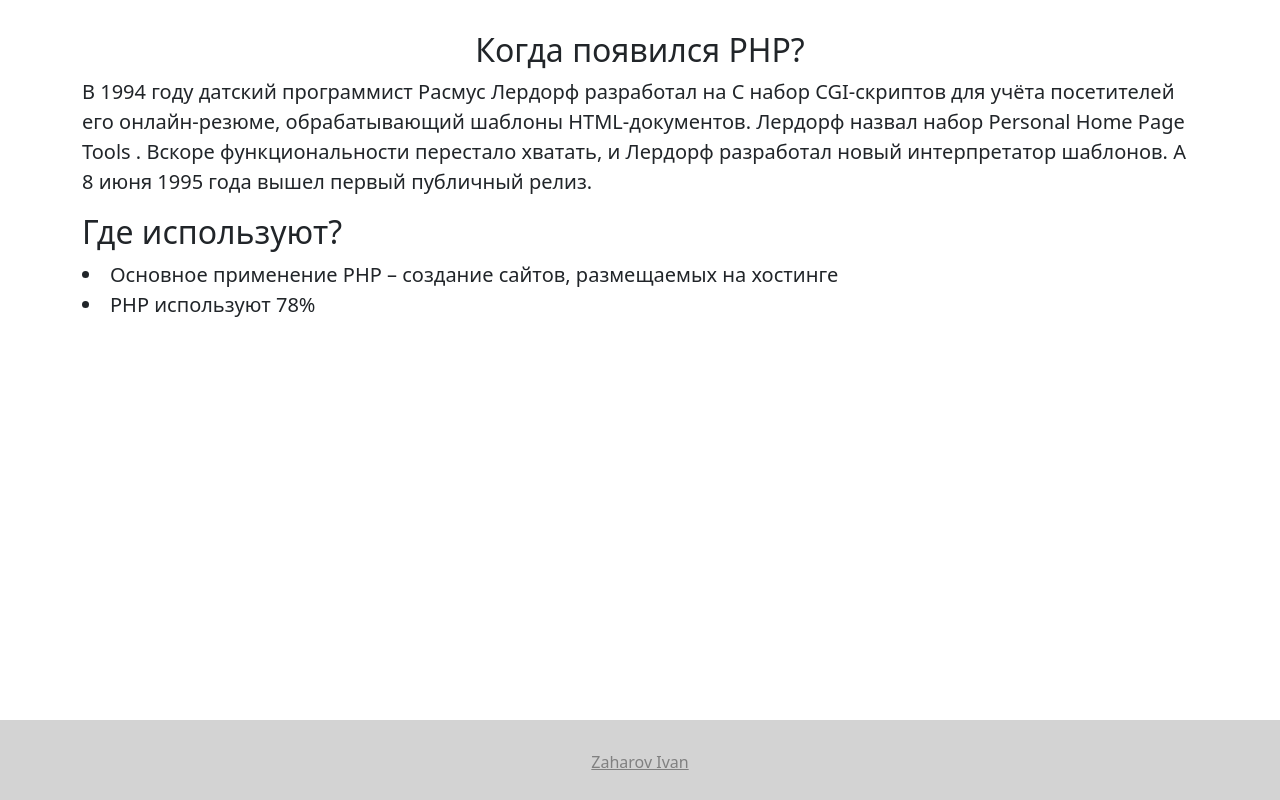
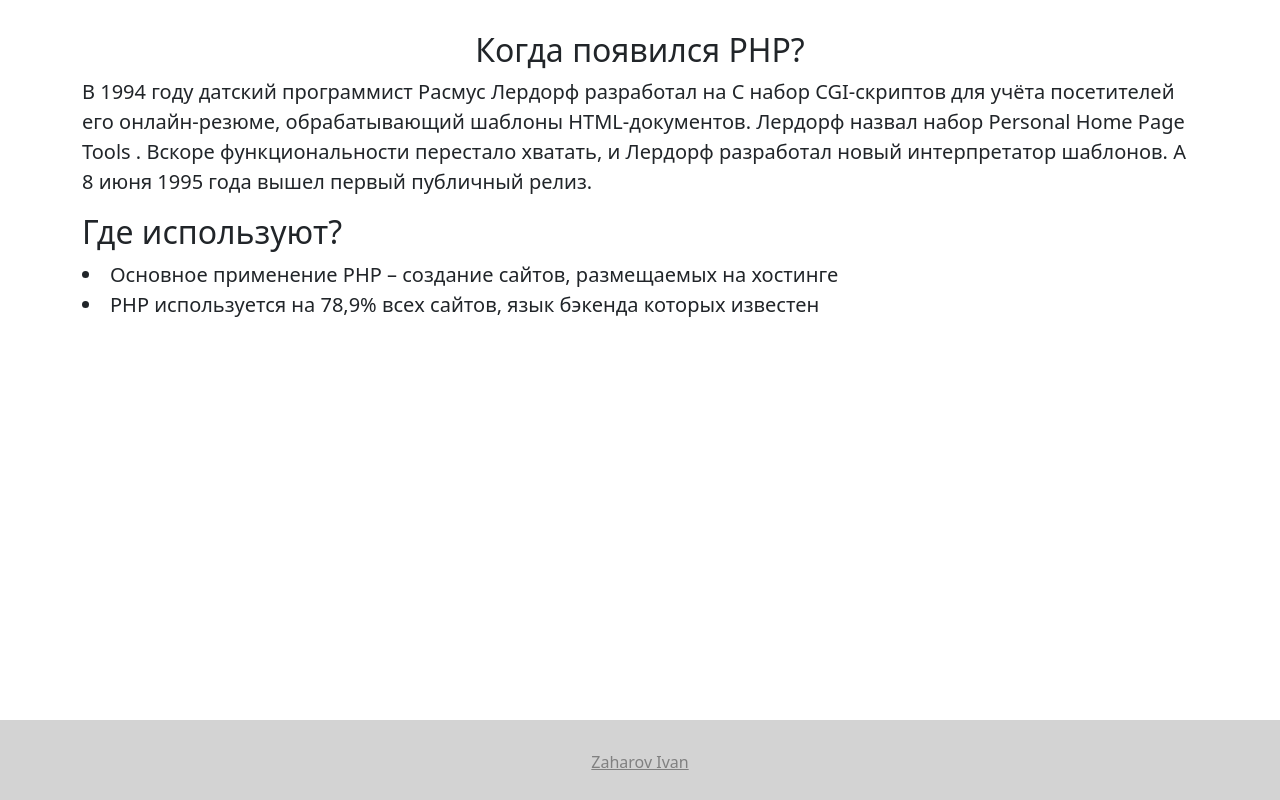
Before and after one commit to 123safsfdfa/project, a plain HTML site: page PHP.html in a window 1280 px wide. Shown: the part 787-1587 px from the top of the page. Drawn offline with nearby package versions, Linux system fonts and the light colour scheme.

Commit message:
Update PHP.html

```diff
--- a/PHP.html
+++ b/PHP.html
@@ -92,7 +92,7 @@
         </p>
           <h2>Где используют?</h2>
         <li style="font-size: 20px;">Основное применение PHP – создание сайтов, размещаемых на хостинге</li>
-        <li style="font-size: 20px;">PHP используют 78%</li>
+        <li style="font-size: 20px;"> PHP используется на 78,9% всех сайтов, язык бэкенда которых известен</li>
 
       </div>
     </div>
```
